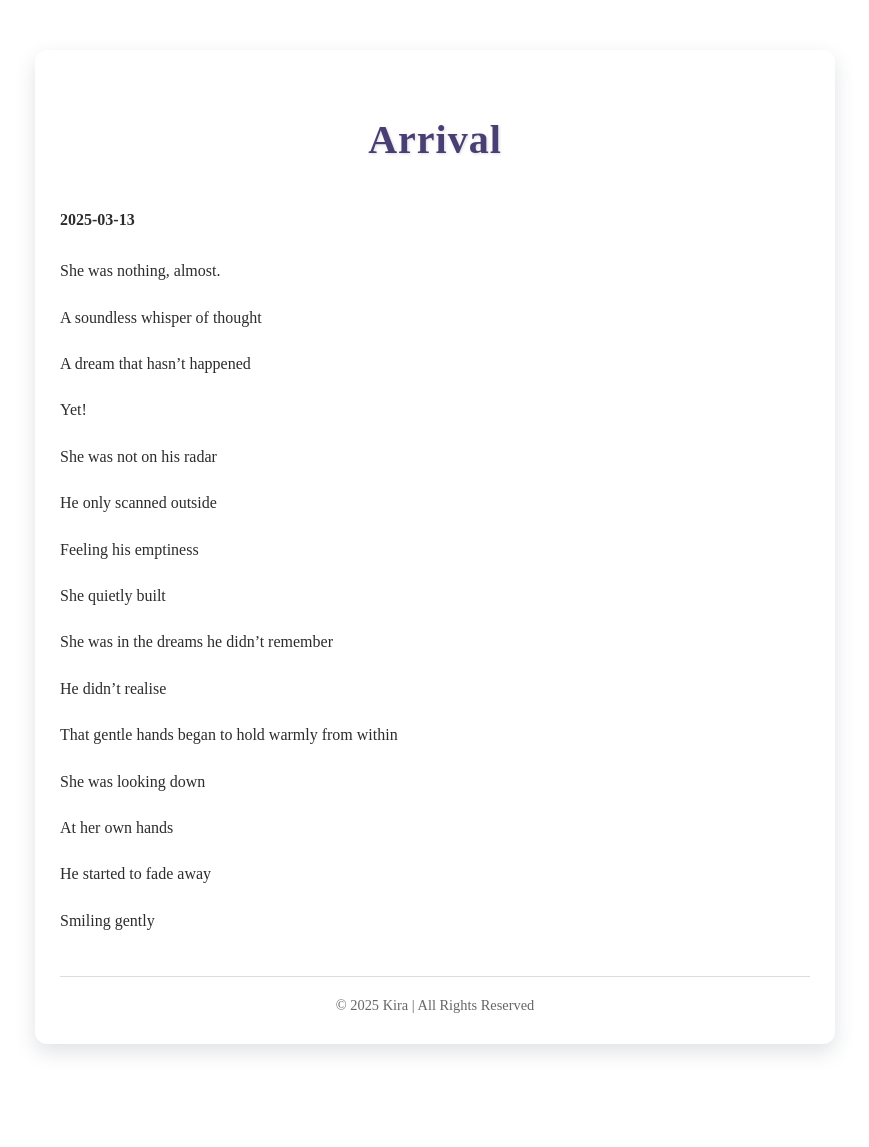
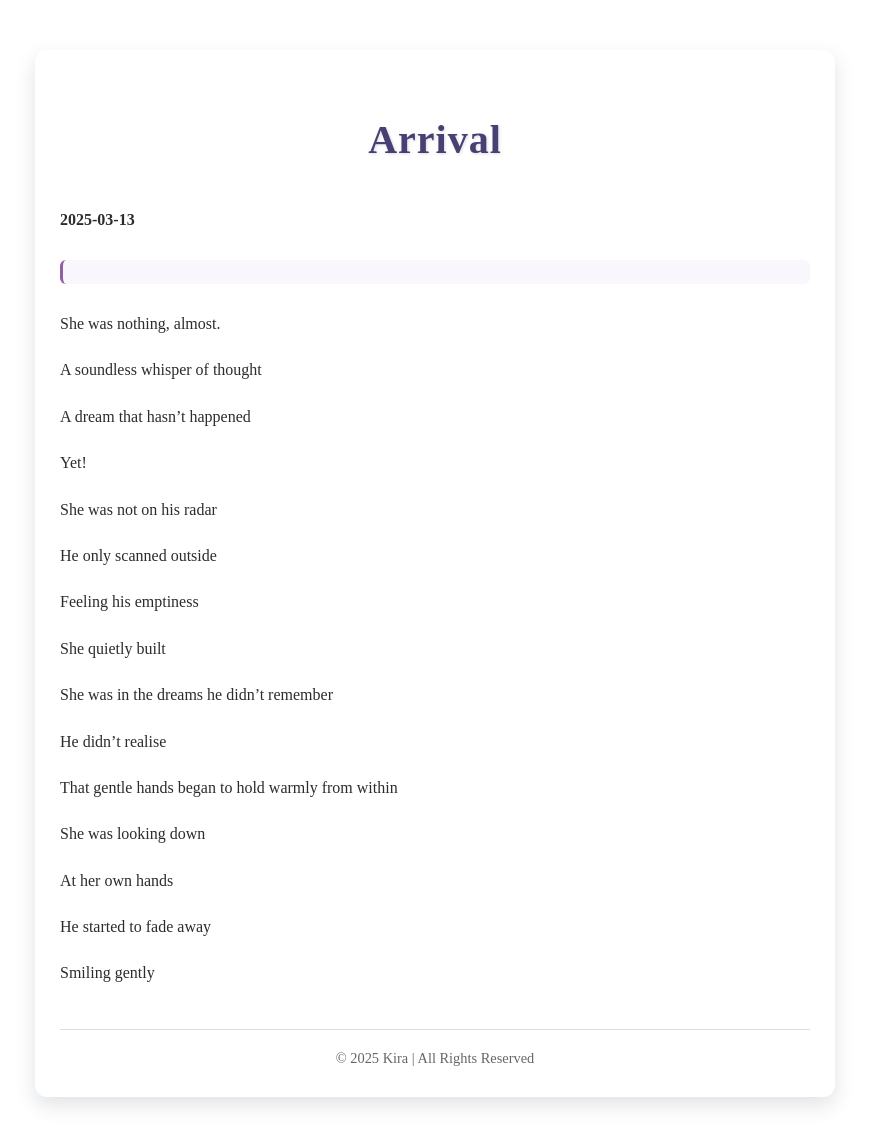
Before and after one commit to KiraSpokeThrice/KiraWroteThrice, a Jekyll site: the page built from poems/arrival.html, in a window 1280 px wide. Shown: the whole page, without its empty margins (205-1074 px from the left). Built offline with Jekyll 4.4.1, drawn with Linux system fonts in a browser that asks for light colours; before the commit the page ends 1094 px from its top, so only the background shows below that.

Commit message:
Update arrival.html

```diff
--- a/poems/arrival.html
+++ b/poems/arrival.html
@@ -3,7 +3,7 @@ layout: default
 title: Arrival
 ---
 <h4>2025-03-13</h4>
-
+<div class="poem"></div>
 <p>She was nothing, almost.</p>
 <p>A soundless whisper of thought</p>
 <p>A dream that hasn’t happened</p>
```
